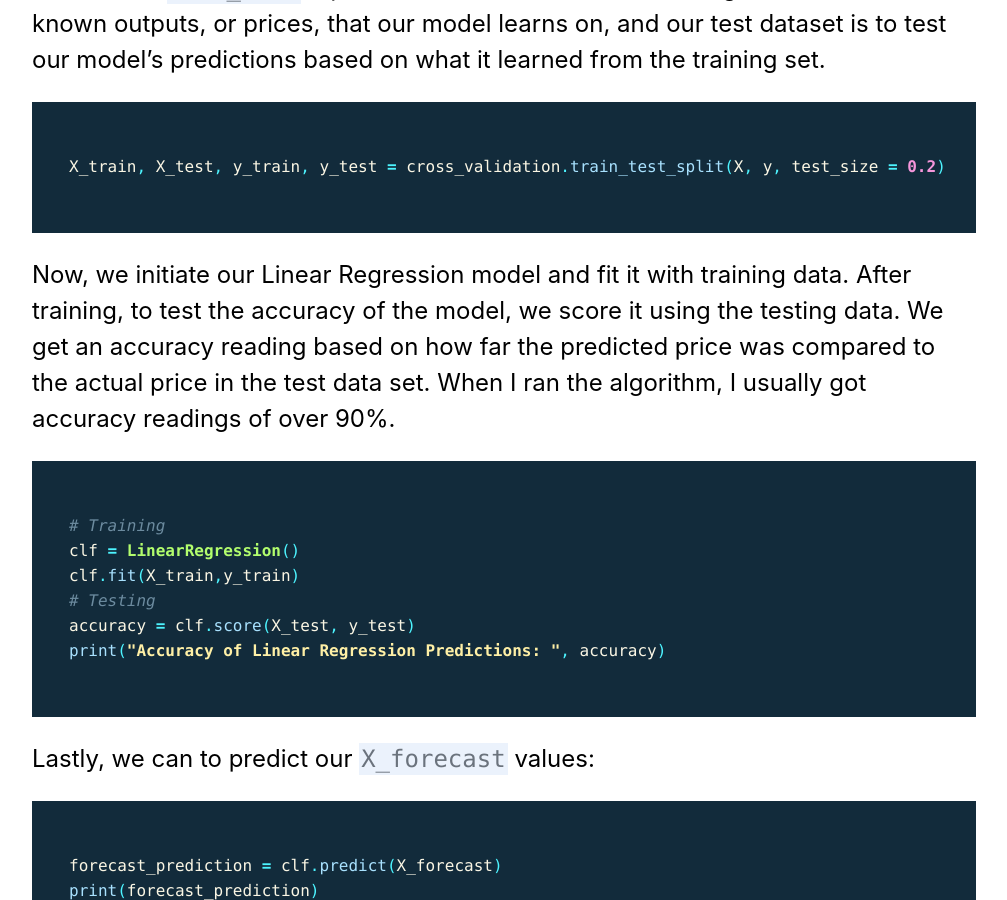
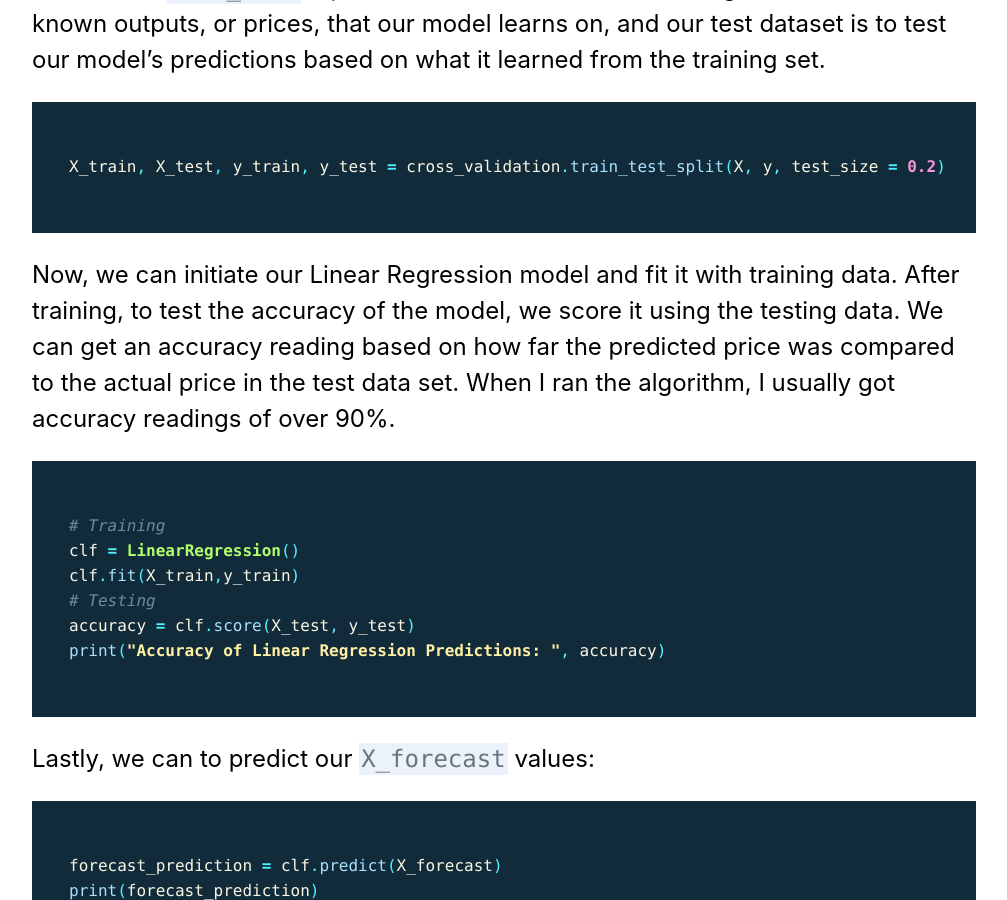
Before and after one commit to TryEnlight/tryenlight.github.io, a Jekyll site: the page built from _posts/2017-12-15-stock-market.md, in a window 1280 px wide and 900 px high, scrolled down 5083 px. Shown: the whole window, without its empty margins (136-1143 px from the left). Built offline with Jekyll 4.4.1, drawn with Linux system fonts in a browser that asks for light colours; nearby versions of some CDN libraries; comment, search, counter and statistics services are not loaded.

Commit message:
head tags + typos

````diff
--- a/_posts/2017-12-15-stock-market.md
+++ b/_posts/2017-12-15-stock-market.md
@@ -106,7 +106,7 @@
 X_train, X_test, y_train, y_test = cross_validation.train_test_split(X, y, test_size = 0.2)
 ```
 
-Now, we initiate our Linear Regression model and fit it with training data. After training, to test the accuracy of the model, we score it using the testing data. We get an accuracy reading based on how far the predicted price was compared to the actual price in the test data set. When I ran the algorithm, I usually got accuracy readings of over 90%.
+Now, we can initiate our Linear Regression model and fit it with training data. After training, to test the accuracy of the model, we score it using the testing data. We can get an accuracy reading based on how far the predicted price was compared to the actual price in the test data set. When I ran the algorithm, I usually got accuracy readings of over 90%.
 
 ```python
 # Training
````
Also changed, not shown: other parts of _posts/2017-12-15-stock-market.md (+1 -1 lines).
